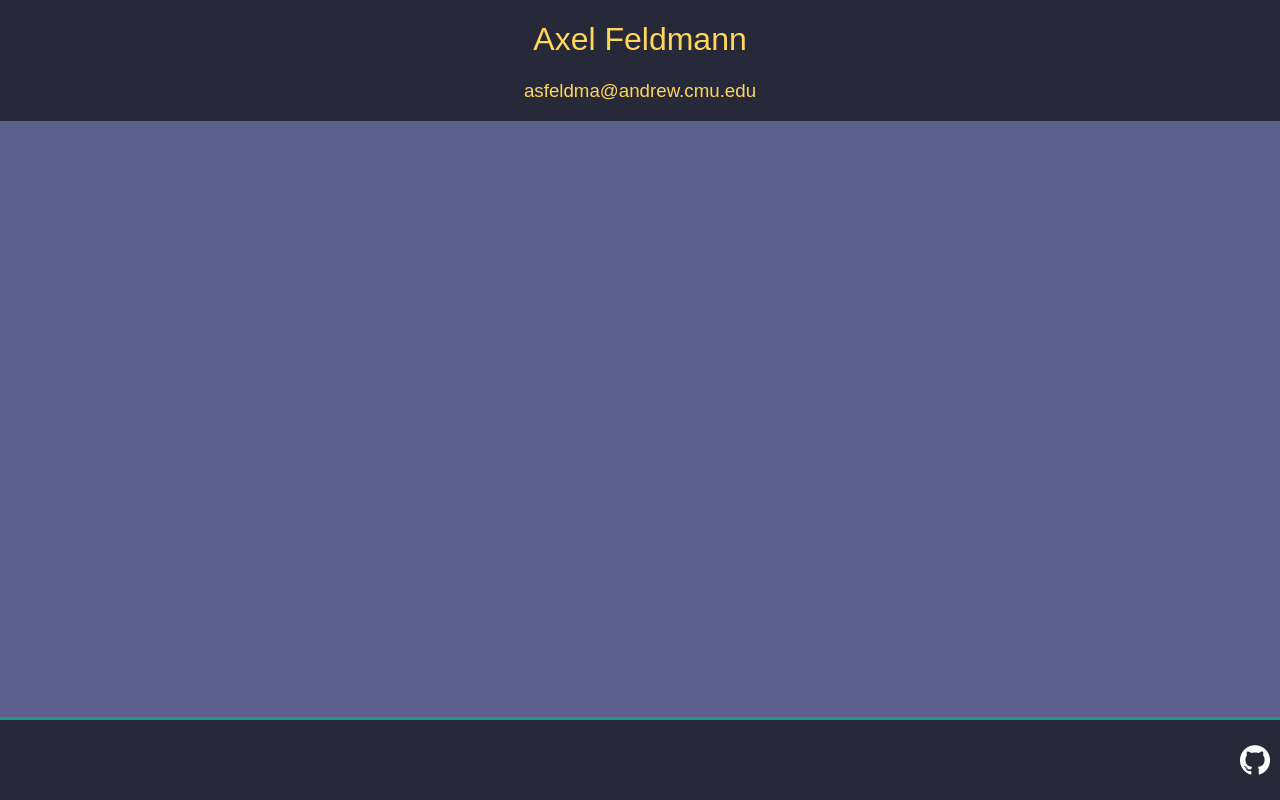
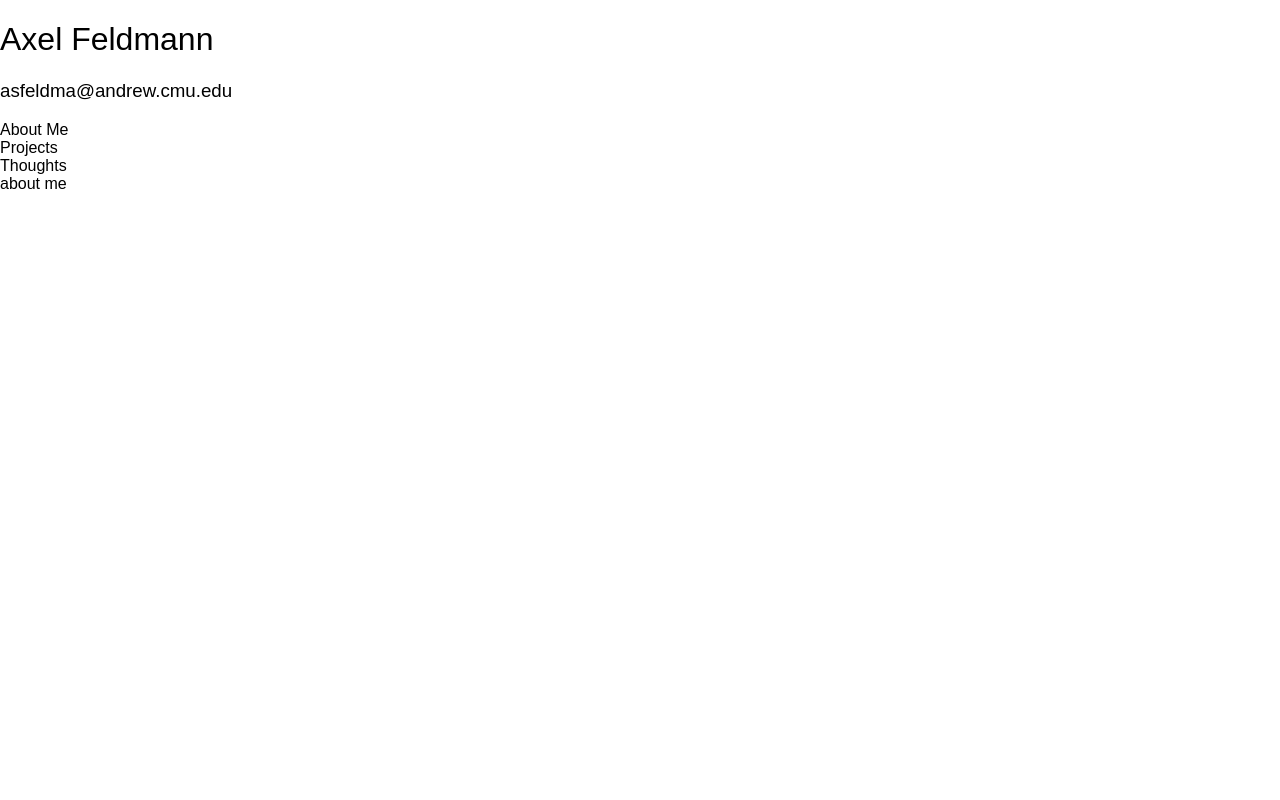
Before and after one commit to axelfeldmann/old-website, a React (Create React App) app: page / in a window 1280 px wide. Built offline with nearby package versions, Linux system fonts and the light colour scheme.

Commit message:
minor tweeks and wipe css

```diff
--- a/src/App.css
+++ b/src/App.css
@@ -1,40 +1,2 @@
 h1, h2, h3, h4, h5, h6 {
   font-weight: normal; }
-
-body {
-  background-color: #5b618a;
-  color: #ffd65c; }
-
-.header {
-  min-height: 120px;
-  position: fixed;
-  width: 100%;
-  top: 0;
-  background-color: #272838; }
-
-.title {
-  text-align: center; }
-
-.email {
-  text-align: center; }
-
-.footer {
-  position: absolute;
-  right: 0;
-  bottom: 0;
-  left: 0;
-  background-color: #272838;
-  border-top: solid;
-  min-height: 80px;
-  border-color: #1b998b;
-  display: flex; }
-
-.github-logo {
-  margin-right: 10px;
-  margin-left: auto;
-  display: flex;
-  align-self: center; }
-
-.github-logo img {
-  height: 30px;
-  width: 30px; }
--- a/src/App.js
+++ b/src/App.js
@@ -5,10 +5,22 @@ import Footer from './components/footer';
 import store from './stores/store';
 import { Provider } from 'react-redux';
 
+import Tabs from './components/tabs';
+import TabPane from './components/tab-pane';
+
+import About from './components/tab-contents/about';
+import Projects from './components/tab-contents/projects';
+import Thoughts from './components/tab-contents/thoughts';
+
 const App = () => (
   <Provider store={store}>
     <div>
       <Header/>
+      <Tabs>
+        <TabPane label='About Me'><About/></TabPane>
+        <TabPane label='Projects'><Projects/></TabPane>
+        <TabPane label='Thoughts'><Thoughts/></TabPane>
+      </Tabs>
       <Footer/>
     </div>
   </Provider>
--- a/src/App.scss
+++ b/src/App.scss
@@ -12,48 +12,28 @@ h1, h2, h3, h4, h5, h6 {
 }
 
 body{
-  background-color: $color2;
-  color: $color1;
 }
 
 .header{
-  min-height: $header-height;
-  position: fixed;
-  width: 100%;
-  top: 0;
-  background-color: $color3;
+}
+
+.header-center{
 }
 
 .title{
-  text-align: center;
-
 }
 
 .email{
-  text-align: center;
 }
 
 .footer {
-  position: absolute;
-  right: 0;
-  bottom: 0;
-  left: 0;
-  background-color: $color3;
-  border-top: solid;
-  min-height: $footer-height;
-  border-color: $color4;
-  display: flex;
 }
 
 .github-logo{
-
-  margin-right: 10px;
-  margin-left: auto;
-  display:flex;
-  align-self: center;
 }
 
 .github-logo img{
-  height: 30px;
-  width: 30px;
 }
+
+.tabs{
+}
```
